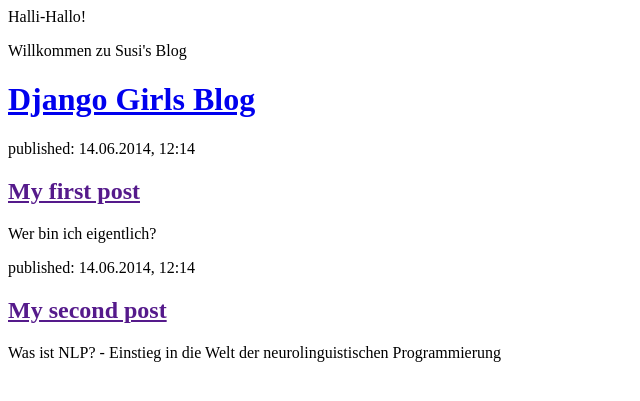
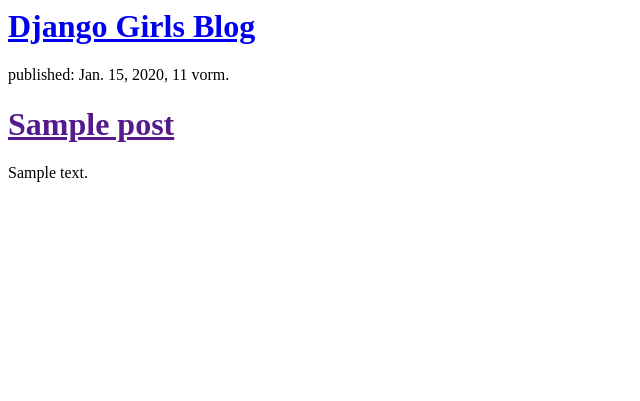
Before and after one commit to HealthSuccess/my-first-blog, a Django app: template blog/templates/blog/post_list.html in a window 1280 px wide. Shown: the top 401 px of the page, without its empty margins (0-640 px from the left). Run offline with Django 3.2, Linux system fonts and the light colour scheme; the template is opened without the code that fills it: values that come from a table or form of the project are taken from there, others are empty; tables that the repository leaves empty hold one stand-in row (values such as "Sample post").

Commit message:
Modified templates to display posts from database.

```diff
--- a/blog/templates/blog/post_list.html
+++ b/blog/templates/blog/post_list.html
@@ -1,28 +1,11 @@
-<html>
-<body>
-    <p>Halli-Hallo!</p>
-    <p>Willkommen zu Susi's Blog</p>
-</body>
-</html>
-<html>
-    <head>
-        <title>Django Girls blog</title>
-    </head>
-    <body>
-        <div>
-            <h1><a href="/">Django Girls Blog</a></h1>
-        </div>
+<div>
+    <h1><a href="/">Django Girls Blog</a></h1>
+</div>
 
-        <div>
-            <p>published: 14.06.2014, 12:14</p>
-            <h2><a href="">My first post</a></h2>
-            <p>Wer bin ich eigentlich?</p>
-        </div>
-
-        <div>
-            <p>published: 14.06.2014, 12:14</p>
-            <h2><a href="">My second post</a></h2>
-            <p>Was ist NLP? - Einstieg in die Welt der neurolinguistischen Programmierung</p>
-        </div>
-    </body>
-</html>
+{% for post in posts %}
+    <div>
+        <p>published: {{ post.published_date }}</p>
+        <h1><a href="">{{ post.title }}</a></h1>
+        <p>{{ post.text|linebreaksbr }}</p>
+    </div>
+{% endfor %}
--- a/blog/views.py
+++ b/blog/views.py
@@ -1,5 +1,7 @@
 from django.shortcuts import render
+from django.utils import timezone
+from .models import Post
 
-# Create your views here.
 def post_list(request):
-    return render(request, 'blog/post_list.html', {})
+    posts = Post.objects.filter(published_date__lte=timezone.now()).order_by('published_date')
+    return render(request, 'blog/post_list.html', {'posts': posts})
```
